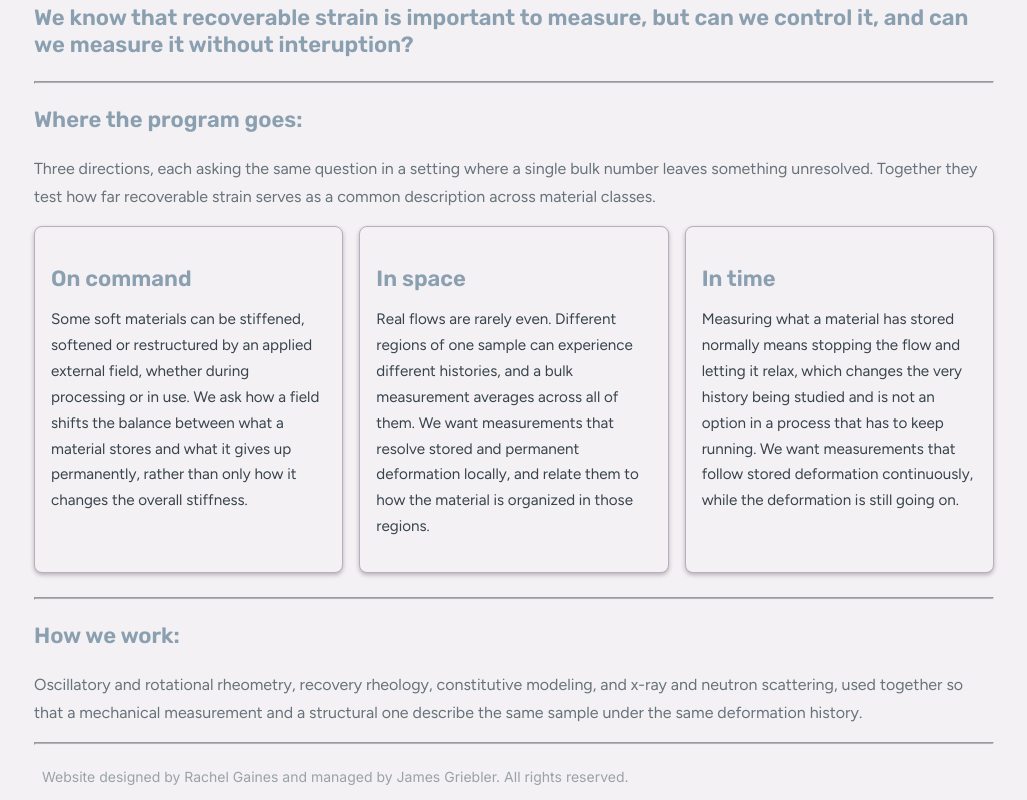
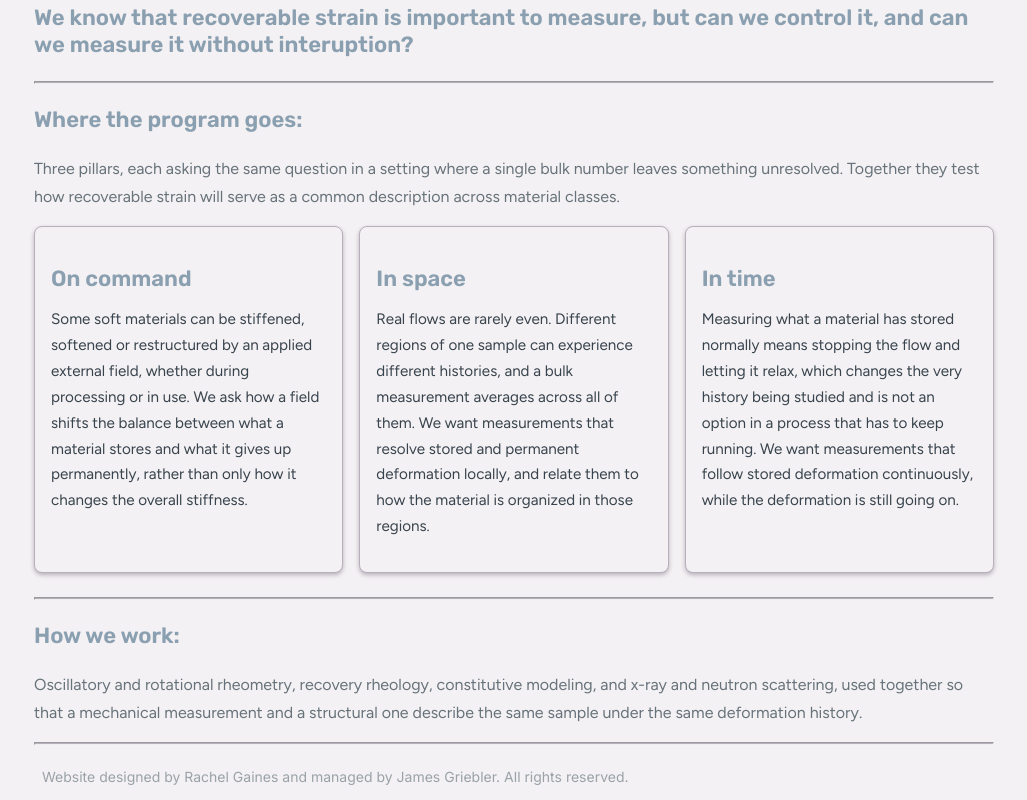
Before and after one commit to jamesjgriebler/jamesjgriebler.github.io, a plain HTML site: page Griebler-Research.html in a window 1280 px wide. Shown: the part 799-1599 px from the top of the page, without its empty margins (126-1153 px from the left). Drawn offline with Linux system fonts and the light colour scheme.

Commit message:
Updates to Research

```diff
--- a/Griebler-Research.html
+++ b/Griebler-Research.html
@@ -97,7 +97,7 @@
     <h3>Where the program goes:</h3>
 
     <p>
-        Three directions, each asking the same question in a setting where a single bulk number leaves something unresolved. Together they test how far recoverable strain serves as a common description across material classes.
+        Three pillars, each asking the same question in a setting where a single bulk number leaves something unresolved. Together they test how recoverable strain will serve as a common description across material classes.
     </p>
 
     <div class="card-grid">
```
